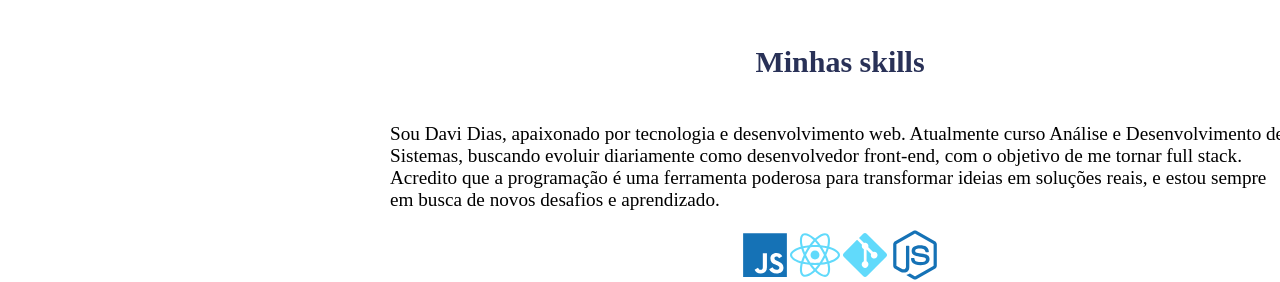
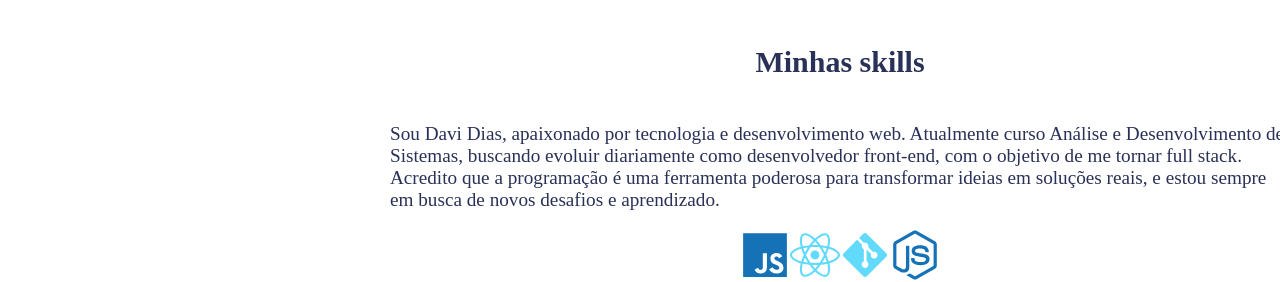
Before and after one commit to DevDaviDias/Clone-tabnews, a Next.js app: page / in a window 1280 px wide. Shown: the part 900-1182 px from the top of the page. Built offline with nearby package versions, Linux system fonts and the light colour scheme.

Commit message:
mudando a cor dos titulos

```diff
--- a/styles/Main.module.css
+++ b/styles/Main.module.css
@@ -15,7 +15,7 @@
 }
 
 .subtitulo{
-  color:#000000;
+  color:#293157;
   font-size: 15px;
   width: 19em;
   font-size: 1.1em;
```
